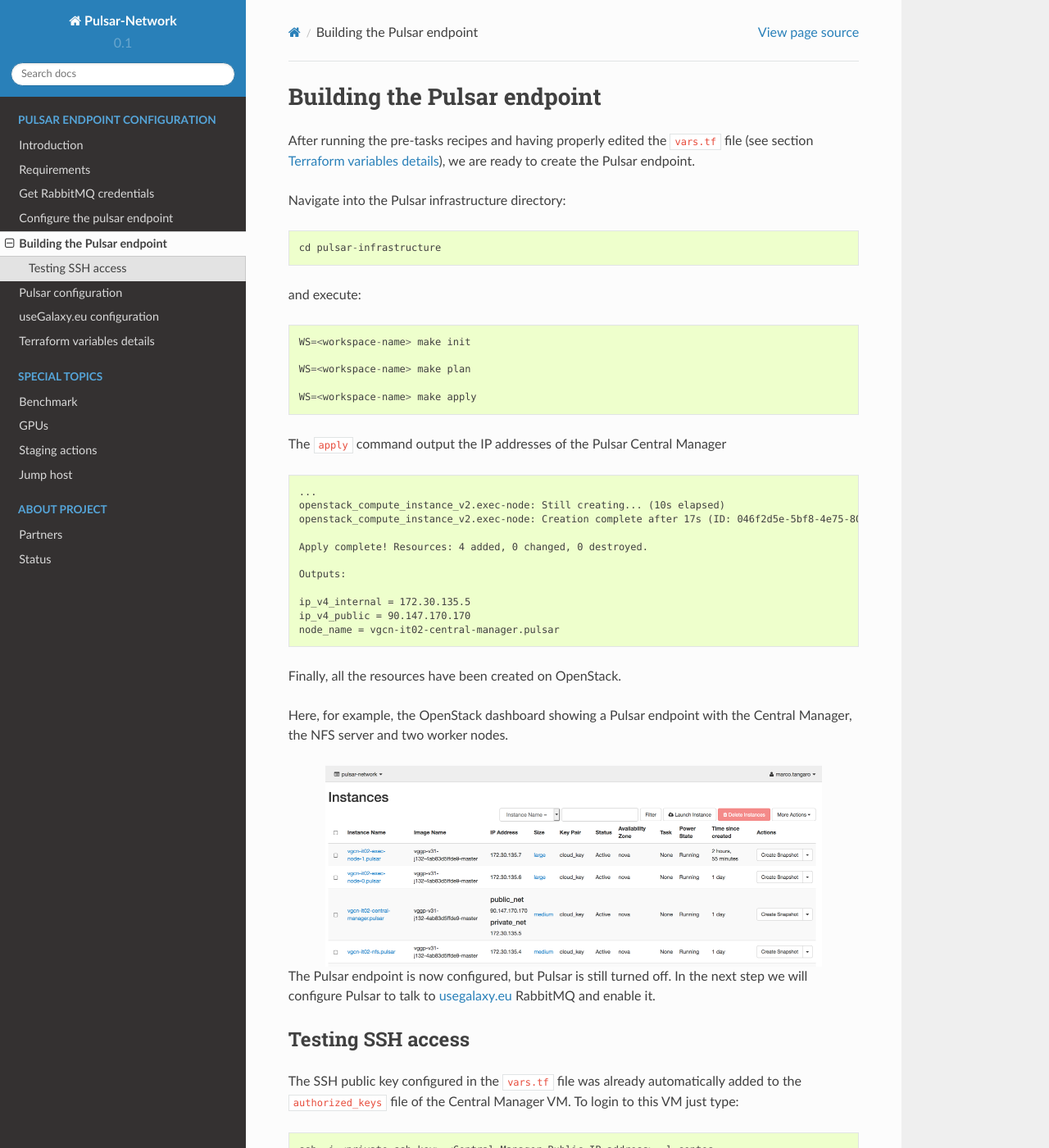
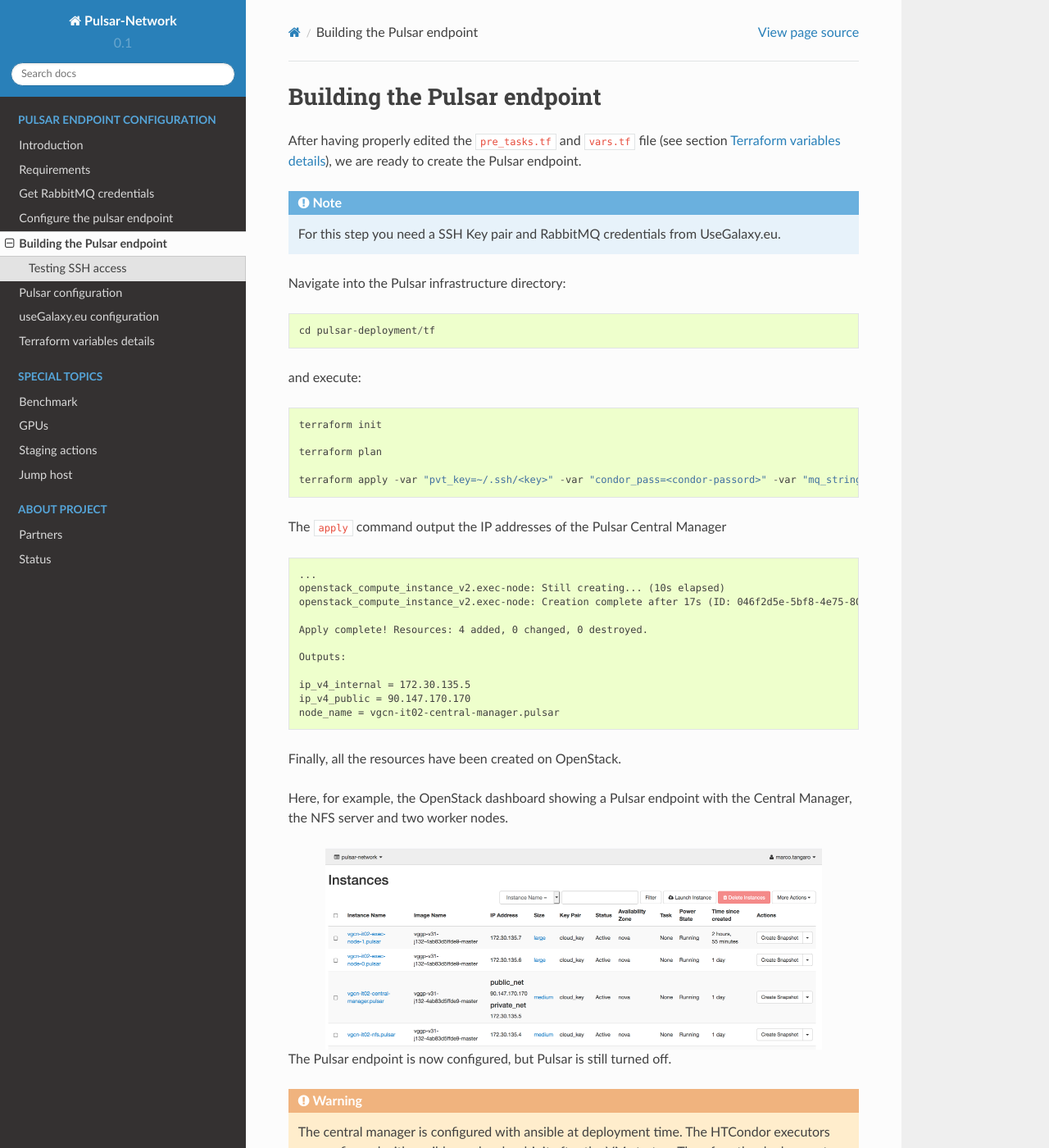
Before and after one commit to usegalaxy-eu/pulsar-network-docs, a Sphinx documentation site: the page built from source/build_pulsar_node.rst, in a window 1280 px wide and 1400 px high. Shown: the whole window at 82% size. Built offline with Sphinx 7.4.7 and the Read the Docs theme 2.0.0, drawn with Linux system fonts in a browser that asks for light colours; some of the changed text lies outside the part shown.

Commit message:
update build

```diff
--- a/source/build_pulsar_node.rst
+++ b/source/build_pulsar_node.rst
@@ -1,24 +1,30 @@
 Building the Pulsar endpoint
 ============================
 
-After running the pre-tasks recipes and having properly edited the ``vars.tf`` file (see section :doc:`vars_tf`),
+After having properly edited the ``pre_tasks.tf`` and ``vars.tf`` file (see section :doc:`vars_tf`),
 we are ready to create the Pulsar endpoint.
+
+.. note::
+
+   For this step you need a SSH Key pair and RabbitMQ credentials from UseGalaxy.eu.
+
 
 Navigate into the Pulsar infrastructure directory:
 
 ::
 
-  cd pulsar-infrastructure
+  cd pulsar-deployment/tf
 
 and execute:
 
 ::
 
-  WS=<workspace-name> make init
+  terraform init
 
-  WS=<workspace-name> make plan
+  terraform plan
 
-  WS=<workspace-name> make apply
+  terraform apply -var "pvt_key=~/.ssh/<key>" -var "condor_pass=<condor-passord>" -var "mq_string=pyamqp://<pulsar>:<password>@mq.galaxyproject.eu:5671//pulsar/<pulsar>?ssl=1"
+
 
 The ``apply`` command output the IP addresses of the Pulsar Central Manager
 
@@ -45,7 +51,11 @@ Here, for example, the OpenStack dashboard showing a Pulsar endpoint with the Ce
    :align: center
 
 The Pulsar endpoint is now configured, but Pulsar is still turned off.
-In the next step we will configure Pulsar to talk to `usegalaxy.eu <https://usegalaxy.eu>`_ RabbitMQ and enable it.
+
+.. warning::
+
+   The central manager is configured with ansible at deployment time. The HTCondor executors are configured with ansible run by cloud-init after the VM startup. Therefore the deployment may require few more minuts to be operational.
+
 
 Testing SSH access
 ----------------------------------
@@ -63,5 +73,4 @@ file of the Central Manager VM. To login to this VM just type:
 
 .. note::
 
-   Terraform scripts also add a VGCN private ssh key to the CM and the public one to the other nodes.
-   So after successfully logged in to the CM, you can reach, without other impediments, the rest of the network.
+   Terraform scripts also add a VGCN private ssh key to the CM and the public one to the other nodes. So after successfully logged in to the CM, you can reach, without other impediments, the rest of the network.
```
